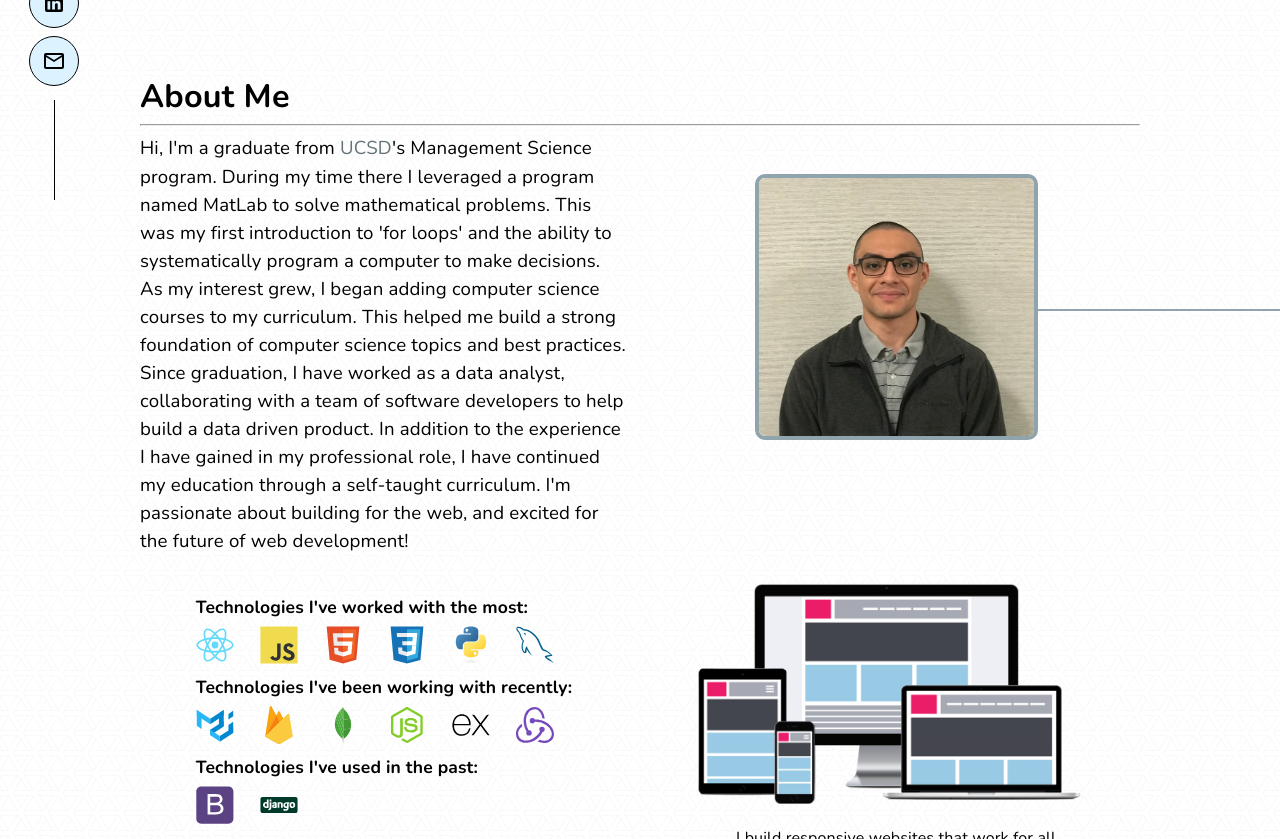
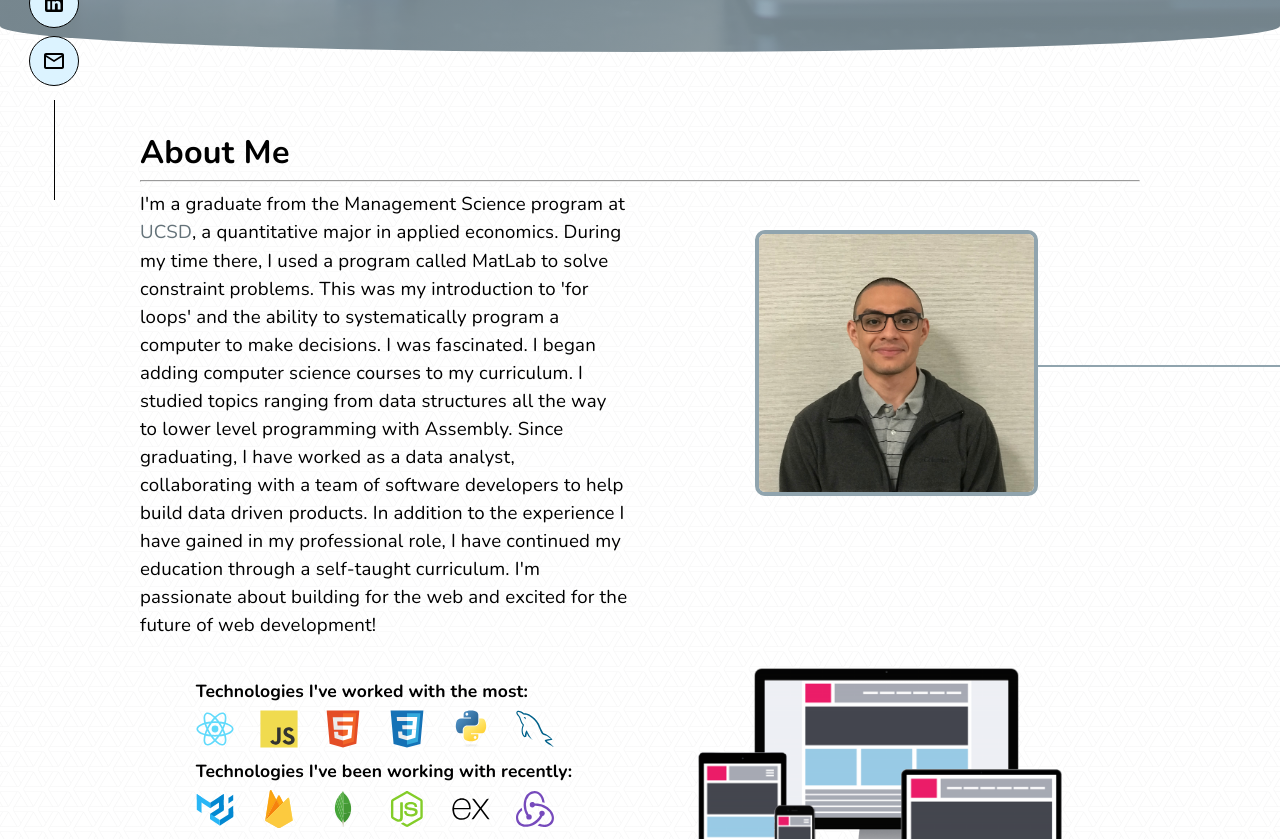
Before and after one commit to jaimelovera/online-portfolio-v3, a React (Create React App) app: page / in a window 1280 px wide. Shown: the part 600-1439 px from the top of the page. Built offline with nearby package versions, Linux system fonts and the light colour scheme.

Commit message:
updated about info

```diff
--- a/src/components/sections/about/About.js
+++ b/src/components/sections/about/About.js
@@ -49,18 +49,19 @@ function About(props) {
 
   const aboutMarkup = (
     <Typography variant="body1">
-      Hi, I'm a graduate from <MyHoverLink href="/">UCSD</MyHoverLink>
-      's Management Science program. During my time there I leveraged a program
-      named MatLab to solve mathematical problems. This was my first
-      introduction to 'for loops' and the ability to systematically program a
-      computer to make decisions. As my interest grew, I began adding computer
-      science courses to my curriculum. This helped me build a strong foundation
-      of computer science topics and best practices. Since graduation, I have
-      worked as a data analyst, collaborating with a team of software developers
-      to help build a data driven product. In addition to the experience I have
-      gained in my professional role, I have continued my education through a
-      self-taught curriculum. I'm passionate about building for the web, and
-      excited for the future of web development!
+      I'm a graduate from the Management Science program at{" "}
+      <MyHoverLink href="https://ucsd.edu/">UCSD</MyHoverLink>, a quantitative
+      major in applied economics. During my time there, I used a program called
+      MatLab to solve constraint problems. This was my introduction to 'for
+      loops' and the ability to systematically program a computer to make
+      decisions. I was fascinated. I began adding computer science courses to my
+      curriculum. I studied topics ranging from data structures all the way to
+      lower level programming with Assembly. Since graduating, I have worked as
+      a data analyst, collaborating with a team of software developers to help
+      build data driven products. In addition to the experience I have gained in
+      my professional role, I have continued my education through a self-taught
+      curriculum. I'm passionate about building for the web and excited for the
+      future of web development!
     </Typography>
   );
 
--- a/src/components/sections/intro/Intro.js
+++ b/src/components/sections/intro/Intro.js
@@ -75,6 +75,8 @@ function Intro(props) {
               >
                 I'm an aspiring software developer based in San Diego, CA
                 specializing in building exceptional websites and applications.
+                I also happen to be data literate, working alongside software
+                developers as a data analyst building data-driven products.
               </Typography>
             </Grid>
           </Grid>
--- a/src/util/MyHoverLink.js
+++ b/src/util/MyHoverLink.js
@@ -61,6 +61,7 @@ function MyHoverLink(props) {
   return (
     <Link
       {...props}
+      target="_blank"
       className={`${className} ${color === "secondary" ? secondary : primary}`}
     >
       {props.children}
```
